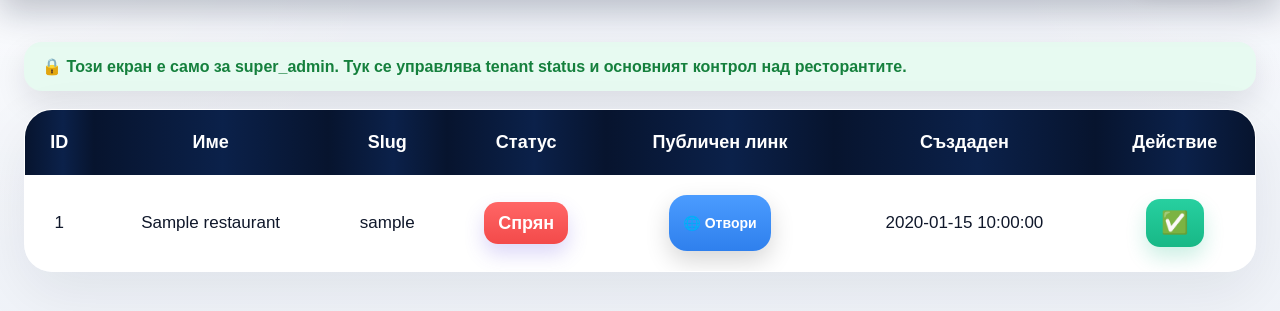
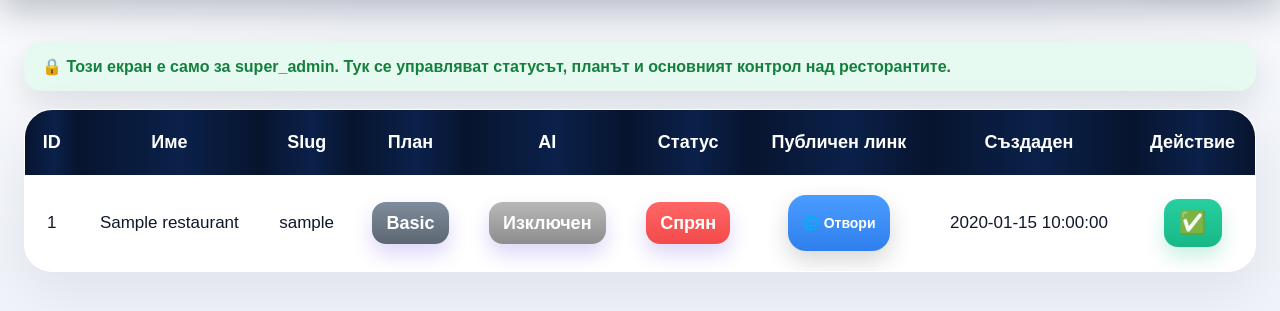
Before and after one commit to preskatastefanov-collab/restaurant_saas_v5, a Flask app: template templates/restaurants.html in a window 1280 px wide. Shown: the part 168-479 px from the top of the page. Run offline with Flask 3, Linux system fonts and the light colour scheme; the template is opened without the code that fills it: most values are stand-ins (such as "Sample title", 1, 10 or a date in 2020).

Commit message:
show tenant plan and ai status in restaurants list

```diff
--- a/templates/restaurants.html
+++ b/templates/restaurants.html
@@ -27,7 +27,7 @@
     <div class="container">
 
         <div class="saved-banner" style="margin-bottom: 18px;">
-            🔒 Този екран е само за super_admin. Тук се управлява tenant status и основният контрол над ресторантите.
+            🔒 Този екран е само за super_admin. Тук се управляват статусът, планът и основният контрол над ресторантите.
         </div>
 
         <div class="table-card">
@@ -37,6 +37,8 @@
                         <th>ID</th>
                         <th>Име</th>
                         <th>Slug</th>
+                        <th>План</th>
+                        <th>AI</th>
                         <th>Статус</th>
                         <th>Публичен линк</th>
                         <th>Създаден</th>
@@ -50,6 +52,25 @@
                             <td>{{ r.id }}</td>
                             <td>{{ r.name }}</td>
                             <td>{{ r.slug }}</td>
+
+                            <td>
+                                {% if r.plan == "premium" %}
+                                    <span class="people-badge" style="background: linear-gradient(180deg, #7b5cff 0%, #5a3ef0 100%);">Premium</span>
+                                {% elif r.plan == "standard" %}
+                                    <span class="people-badge" style="background: linear-gradient(180deg, #f7b733 0%, #fc8f00 100%);">Standard</span>
+                                {% else %}
+                                    <span class="people-badge" style="background: linear-gradient(180deg, #7f8c9b 0%, #5c6773 100%);">Basic</span>
+                                {% endif %}
+                            </td>
+
+                            <td>
+                                {% if r.llm_enabled == 1 %}
+                                    <span class="people-badge" style="background: linear-gradient(180deg, #27c77f 0%, #17a85f 100%);">Включен</span>
+                                {% else %}
+                                    <span class="people-badge" style="background: linear-gradient(180deg, #b8b8b8 0%, #8d8d8d 100%);">Изключен</span>
+                                {% endif %}
+                            </td>
+
                             <td>
                                 {% if r.is_active == 1 %}
                                     <span class="people-badge" style="background: linear-gradient(180deg, #27c77f 0%, #17a85f 100%);">Активен</span>
@@ -57,12 +78,15 @@
                                     <span class="people-badge" style="background: linear-gradient(180deg, #ff6666 0%, #f34a4a 100%);">Спрян</span>
                                 {% endif %}
                             </td>
+
                             <td>
                                 <a class="top-btn" href="/site/{{ r.slug }}" target="_blank" style="padding: 8px 14px; font-size: 14px;">
                                     🌐 Отвори
                                 </a>
                             </td>
+
                             <td>{{ r.created_at }}</td>
+
                             <td>
                                 <div class="actions">
                                     {% if r.is_active == 1 %}
@@ -82,7 +106,7 @@
                         {% endfor %}
                     {% else %}
                         <tr>
-                            <td colspan="7" class="empty-state">Няма създадени ресторанти</td>
+                            <td colspan="9" class="empty-state">Няма създадени ресторанти</td>
                         </tr>
                     {% endif %}
                 </tbody>
```
